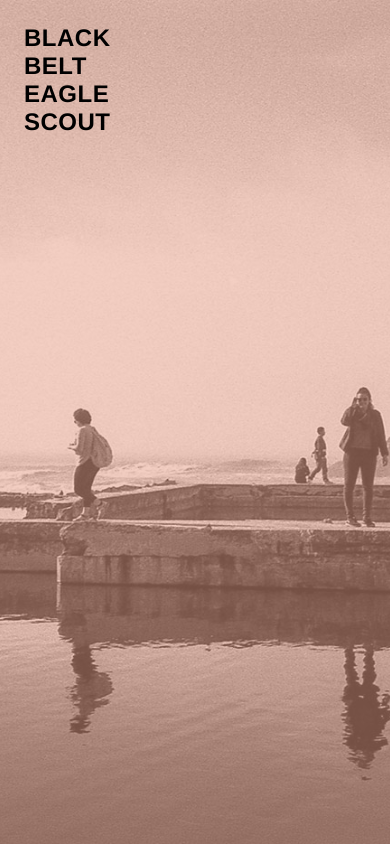
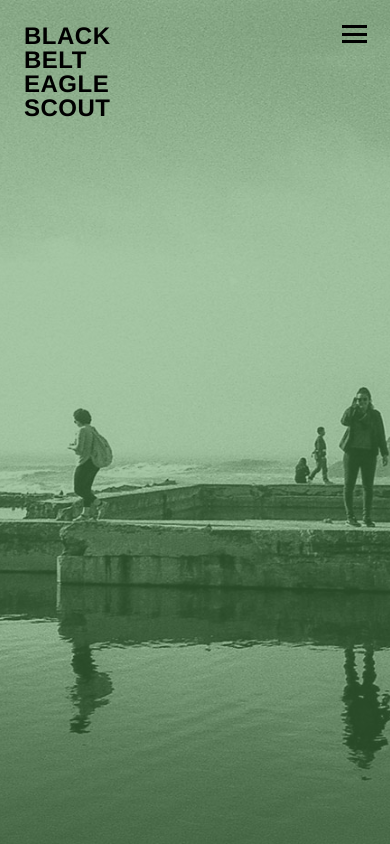
Before and after one commit to tylerferrin/Black-Belt-Eagle-Scout, a Nuxt app: page / in a window 390 px wide. Built offline with nearby package versions, Linux system fonts and the light colour scheme.

Commit message:
add methods to check the window.innerWidth and set the state isMobile var to true or false, causing the burger or the nav-list to show or not show

```diff
--- /dev/null
+++ b/components/Burger.vue
@@ -0,0 +1,42 @@
+<template>
+  <section class="burger">
+    <button class="burger__btn">
+      <div class="burger__row burger__row--one"></div>
+      <div class="burger__row burger__row--two"></div>
+      <div class="burger__row burger__row--three"></div>
+    </button>
+  </section>
+
+</template>
+<script>
+export default {
+
+}
+</script>
+<style lang="sass">
+  .burger
+    position: absolute
+    top: 0
+    right: 0
+    grid-column-start: 8
+    grid-column-end: 9
+    padding: 24px 24px 0 0
+    &__btn
+      position: relative
+      height: 20px
+      width: 30px
+      display: flex
+      flex-direction: column
+      justify-content: space-between
+      background-color: transparent
+      border-radius: none
+      outline: none
+      border: none
+    &__row
+      height: 3px
+      width: 25px
+      background-color: black
+      &--one
+      &--two
+      &--three
+</style>
--- a/components/Navigation.vue
+++ b/components/Navigation.vue
@@ -1,19 +1,29 @@
 <template>
   <section class="navigation">
     <div class="navigation__wrapper">
-      <h1 class="navigation__title">BLACK BELT EAGLE SCOUT</h1>
-      <NavList />
+      <nuxt-link to="/"
+        class="navigation__title">
+          BLACK BELT EAGLE SCOUT
+      </nuxt-link>
+      <NavList v-if="!this.isMobile"/>
+      <Burger v-if="this.isMobile"/>
     </div>
   </section>
 </template>
 
 <script>
 import NavList from './NavList'
+import Burger from './Burger'
+import { mapState } from 'vuex'
 
 export default {
   components: {
-    NavList
-  }
+    NavList,
+    Burger
+  },
+  computed: mapState([
+    'isMobile'
+  ])
 }
 </script>
 <style lang="sass">
@@ -36,9 +46,12 @@
       grid-column-start: 1
       grid-column-end: 2
       color: black
+      text-decoration: none
       font-family: "Helvetica", sans-serif
+      font-weight: 600
       font-size: 2.5vw
       letter-spacing: .5px
+      line-height: 1
       padding: 24px 0 0 24px
       transition: font-size .25s ease-in
       @media screen and (max-width: 768px)
--- a/layouts/default.vue
+++ b/layouts/default.vue
@@ -9,6 +9,24 @@
 export default {
   components: {
     Navigation
+  },
+  beforeMount () {
+
+    this.getInnerWidth = () => window.innerWidth
+
+    this.setIsMobile = (val) => {
+      this.$store.commit('setIsMobile', val)
+    }
+
+    this.checkIfIsMobile = () => {
+      this.getInnerWidth() <= 768 ? this.setIsMobile(true) : this.setIsMobile(false)
+    }
+
+    this.checkIfIsMobile()
+
+    window.addEventListener('resize', () => {
+      this.checkIfIsMobile()
+    })
   }
 }
 </script>
@@ -35,7 +53,7 @@
       left: 0
       height: 100vh
       width: 100vw
-      background-color: #eaa087
+      background-color: #51914f
       opacity: .5
 
 </style>
--- a/store/index.js
+++ b/store/index.js
@@ -0,0 +1,13 @@
+export const state = () => ({
+  isMobile: null
+})
+
+export const mutations = {
+  setIsMobile (state, isMobile) {
+    state.isMobile = isMobile
+  }
+}
+
+export const actions = {
+
+}
```
